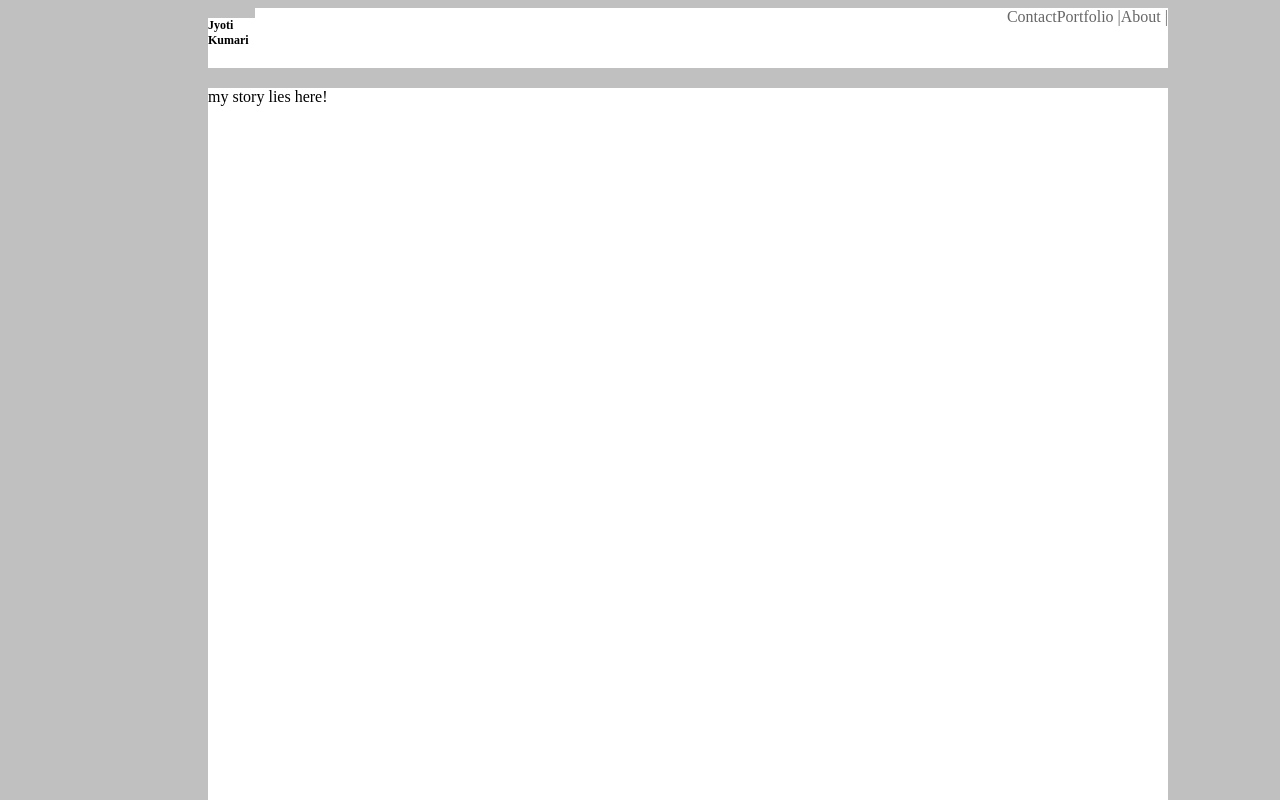
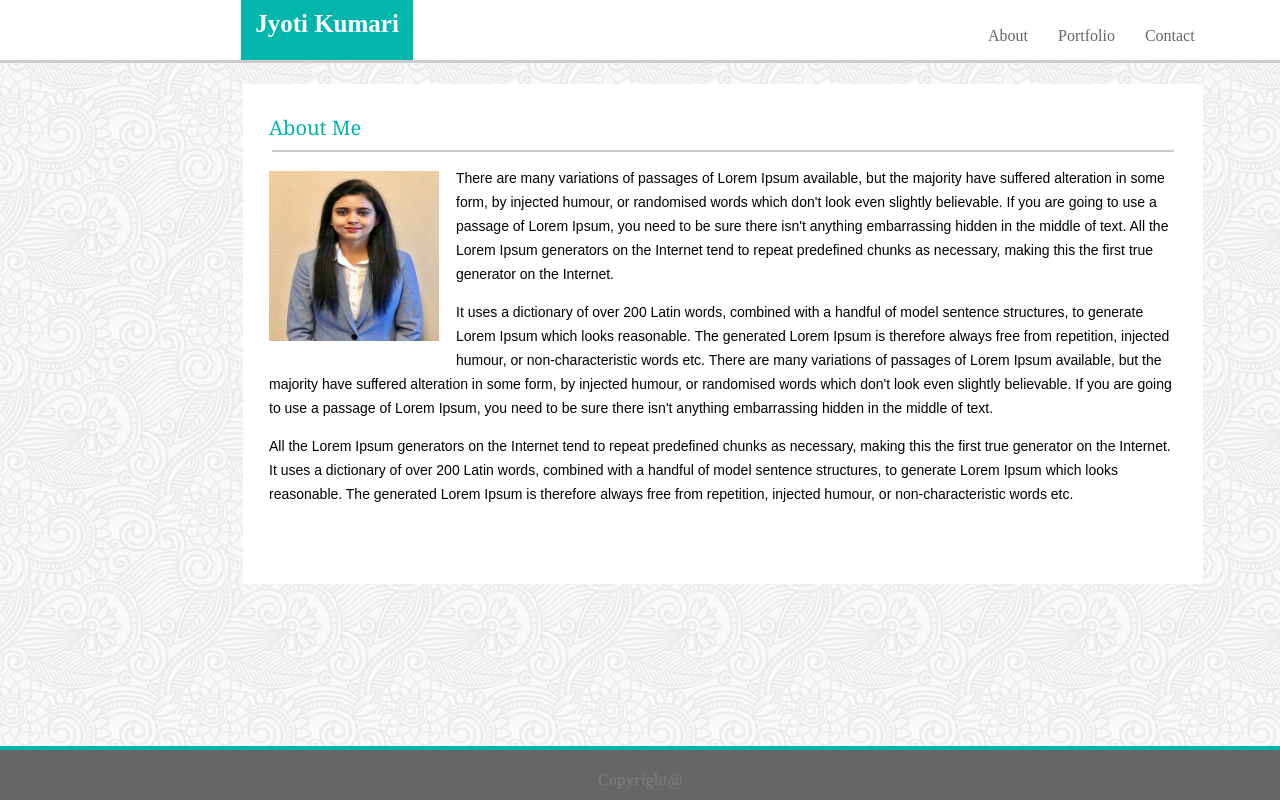
Before and after one commit to jyotigupta329/Basic-Portfolio, a plain HTML site: page index.html in a window 1280 px wide. Shown: the top 800 px of the page. Drawn offline with Linux system fonts and the light colour scheme.

Commit message:
About me portfolio page completed

```diff
--- a/assets/css/style.css
+++ b/assets/css/style.css
@@ -1,10 +1,69 @@
-* {
-    background-color:#C0C0C0;
+
+body {
+      background: #dddddd;
+      height: 100%;
+      background-image: url("/assets/images/full-bloom.png")
+  }
+
+header{
+    position: fixed;
+    width: 100%;
+    height: 60px;
+    top: 0%;
+    left: 0%;
+    background-color:white;
+    margin-bottom: 20px;
+    border-bottom: 3px solid #cccccc;
 }
 
-body{
-   height: auto;
+a {
+    padding: 15px;
 }
+
+li {
+    float: left;
+}
+
+li a {
+    display: inline-block;
+    color:  #666666;
+    background-color: white;
+    text-align: center;
+    padding: 200 px;
+    text-decoration: none;
+}
+
+hr{
+    border: 1px solid #cccccc;
+    width: 900px;
+}
+
+
+ul {
+    list-style-type: none;
+    margin-left:  933px;
+    padding-top: 0px;
+    padding-right: 20px;
+    overflow: hidden;
+    background-color: white;
+    margin-top: 12px;
+}
+
+h2 {
+    padding-top: 10px;
+    padding-bottom: 0px;
+    margin-top: 0px;
+    margin-left: 241px;
+    width: 172px;
+    color: white;
+    background-color: #01B6AD;
+    margin-bottom: 20px;
+    height: 50px;
+    font-size: 25px;
+    text-align: center;
+    float: left;
+}
+
 
 #wrapper{
     width: 960px;
@@ -14,73 +73,59 @@ body{
 
 
 
-header{
+
+#borderstyle{
+    border-bottom: 3px solid #cccccc;
     width: 100%;
-    height: 60px;
-    background-color:white;
-    margin-bottom: 20px;
+}
+
+
+.content{
+    box-sizing: border-box;
+    background: #ffffff;
+    width: 100%;
+    height: 500px;
+    margin-top: 84px;
+    margin-bottom: 50px;
+    clear: both;
+    margin-left: 35px;
+}
+
+img {
+    float: left;
+    width:170px;
+    height:170px;
+    margin-left: 26px;
+    margin-top: 11px;
+    margin-right: 17px;
+    margin-bottom: 8px;
+}
+
+div.name{
+    height: 28px;
+    font-family: 'Georgia', Times, Times New Roman, serif;
+    margin-left: 26px;
+    font-size: 20px;
+    padding-top: 30px;
+    color: #01B6AD;
+}
+
+p {
+margin-left: 26px;
+font-family: 'Arial', 'Helvetica Neue', Helvetica, sans-serif;
+line-height: 24px;
+font-size: 14px;
+margin-right: 26px
 }
 
 footer{
     width: 100%;
     height: 50px;
     background-color: #666666;
+    position: fixed;
+    left: 0;
+    bottom: 0;
+    text-align: center;
+    color: #777777;
+    border-top: 4px solid #01B6AD;
 }
-
-h3 {
-    float: right;
-    text-decoration-style: none
-}
-
-.container {
-    padding: 20px;
-    width: 150px;
-    height: 80px;
-    background: pink;
-    padding: 20px;
-}
-
-.content{
-    background: white;
-    width: 100%;
-    height: 960px;
-    border-color: #dddddd
-}
-
-h2 {
-    float: left;
-    width: 47px;
-    background-color:white;
-    margin-bottom: 20px;
-    height: 50px;
-    font-size: 12px;
-    text-align: left;
-
-}
-
-/* h3 {
-    float: right;
-    width: 47px;
-    margin: 15px;
-} */
-
-li {
-    float: right;
-}
-
-li a {
-    display: inline-block;
-    color:  #666666;
-    background-color: white;
-    text-align: center;
-    padding: 10 px;
-    text-decoration: none;
-}
-
-ul {
-    list-style-type: none;
-    margin: 0;
-    padding: 0;
-    overflow: hidden;
-    background-color: white;
-}
--- a/index.html
+++ b/index.html
@@ -2,36 +2,63 @@
 <html>
 
 <head>
+    <meta charset="UTF-8">
     <title>Basic-Portfolio</title>
     <link rel="stylesheet" type="text/css" href="assets/css/style.css">
 </head>
 
 <body>
-    <div id="wrapper">
     <header>
-            <div item-width="10px">
         <h2>Jyoti Kumari</h2>
-            </div>
         <div>
             <ul>
                 <li>
-                        <a href="#about">About |</a>
+                    <a href="#about">About </a>
                 </li>
                 <li>
-                        <a href="#portfolio">Portfolio |</a>
+                    <a href="#portfolio"> Portfolio</a>
                 </li>
                 <li>
-                        <a href="#contact">Contact </a>
+                    <a href="#contact"> Contact </a>
                 </li>
             </ul>
+        </div>
+    </header>
+    <div id="wrapper">
+
+        <!-- <div class="content"> -->
+        <div class="content">
+            <div class="name"> About Me</div>
+            <hr>
+            <div>
+                <img src="assets/images/portfolio.jpg">
+            </div>
+            <p>
+                There are many variations of passages of Lorem Ipsum available, but the majority have suffered alteration in some form, by
+                injected humour, or randomised words which don't look even slightly believable. If you are going to use a
+                passage of Lorem Ipsum, you need to be sure there isn't anything embarrassing hidden in the middle of text.
+                All the Lorem Ipsum generators on the Internet tend to repeat predefined chunks as necessary, making this
+                the first true generator on the Internet. </p>
+            <p>It uses a dictionary of over 200 Latin words, combined with a handful of model sentence structures, to generate
+                Lorem Ipsum which looks reasonable. The generated Lorem Ipsum is therefore always free from repetition, injected
+                humour, or non-characteristic words etc. There are many variations of passages of Lorem Ipsum available,
+                but the majority have suffered alteration in some form, by injected humour, or randomised words which don't
+                look even slightly believable. If you are going to use a passage of Lorem Ipsum, you need to be sure there
+                isn't anything embarrassing hidden in the middle of text.</p>
+            <p>All the Lorem Ipsum generators on the Internet tend to repeat predefined chunks as necessary, making this the
+                first true generator on the Internet. It uses a dictionary of over 200 Latin words, combined with a handful
+                of model sentence structures, to generate Lorem Ipsum which looks reasonable. The generated Lorem Ipsum is
+                therefore always free from repetition, injected humour, or non-characteristic words etc.</p>
 
         </div>
-        </header>
-        <div class="content">
-            my story lies here!
+        <!-- </div> -->
+
     </div>
-        <footer></footer>
-    </div>
+    <footer>
+        <h4>
+            Copyright@
+        </h4>
+    </footer>
 
 </body>
 
```
Also changed, not shown: contact.html (+44 -0 lines), assets/images/full-bloom.png (added), assets/images/portfolio.jpg (added), 2 other files. Lines whose indentation alone changed are shown as unchanged.
